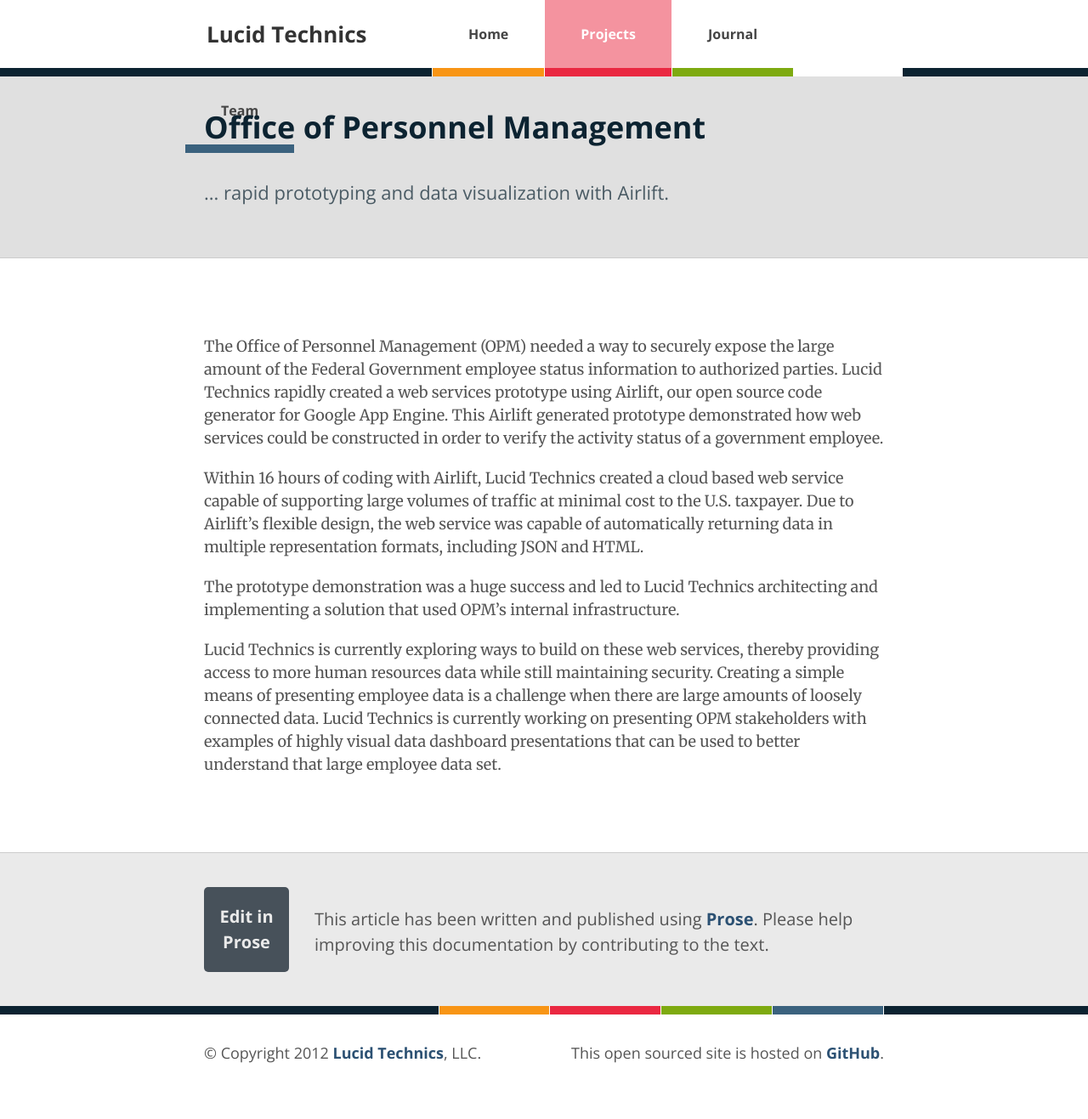
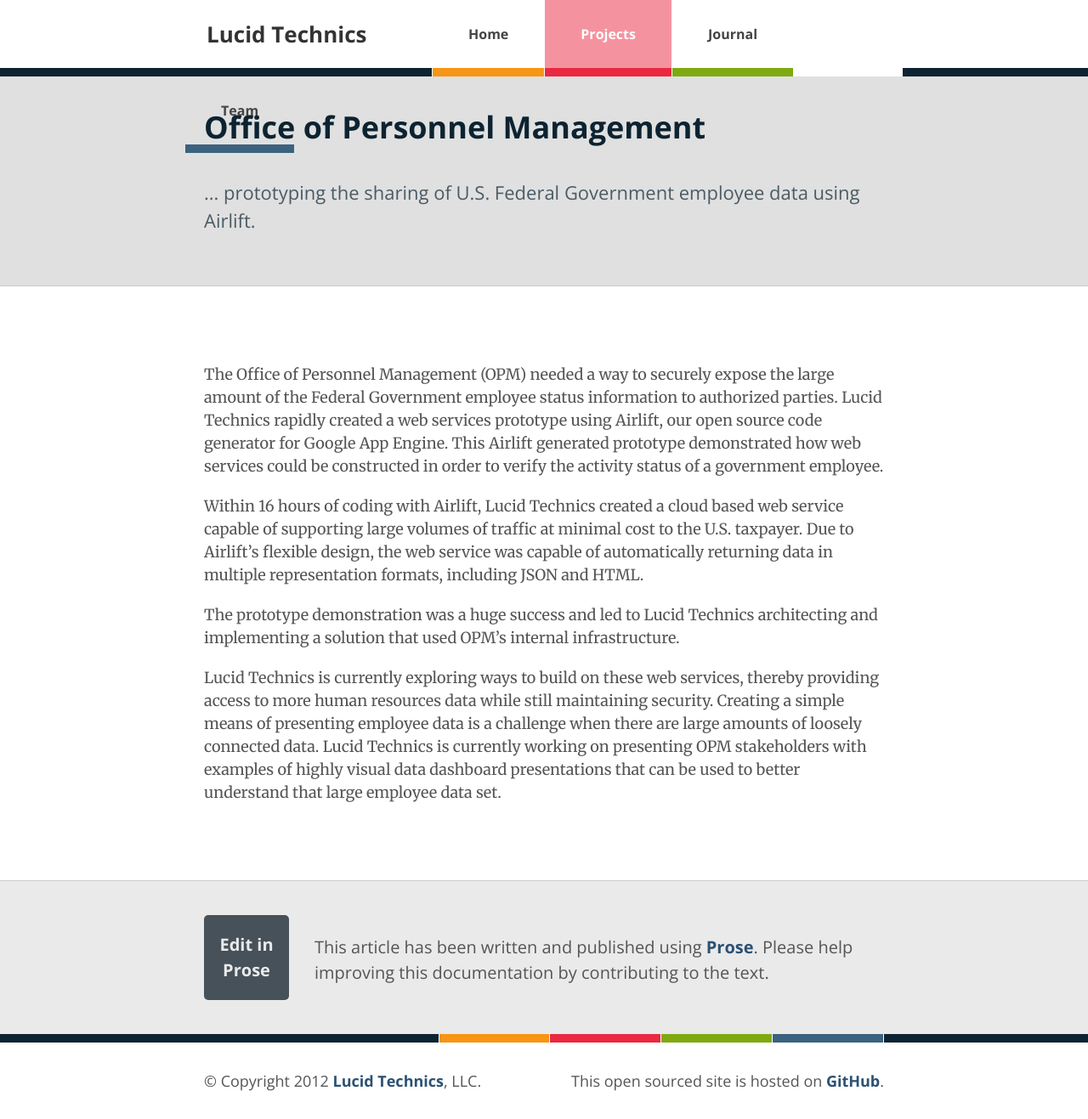
Before and after one commit to LucidTechnics/lucidtechnics.github.com, a Jekyll site: the page built from _posts/projects/0100-01-02-opm.md, in a window 1280 px wide. Shown: the whole page at 85% size. Built offline with Jekyll 4.4.1, drawn with Linux system fonts in a browser that asks for light colours; nearby versions of some CDN libraries; before the commit the page ends 1284 px from its top, so only the background shows below that.

Commit message:
Updated _posts/projects/0100-01-02-opm.md

```diff
--- a/_posts/projects/0100-01-02-opm.md
+++ b/_posts/projects/0100-01-02-opm.md
@@ -1,7 +1,7 @@
 ---
 layout: project
 title: Office of Personnel Management
-abstract: ... rapid prototyping and data visualization with Airlift.
+abstract: ... prototyping the sharing of U.S. Federal Government employee data using Airlift.
 prose_link:
   http://prose.io/#lucidtechnics/lucidtechnics.github.com/edit/master/_posts/projects/0100-01-02-opm.md
 author_twitter: lucidtechnics
```
